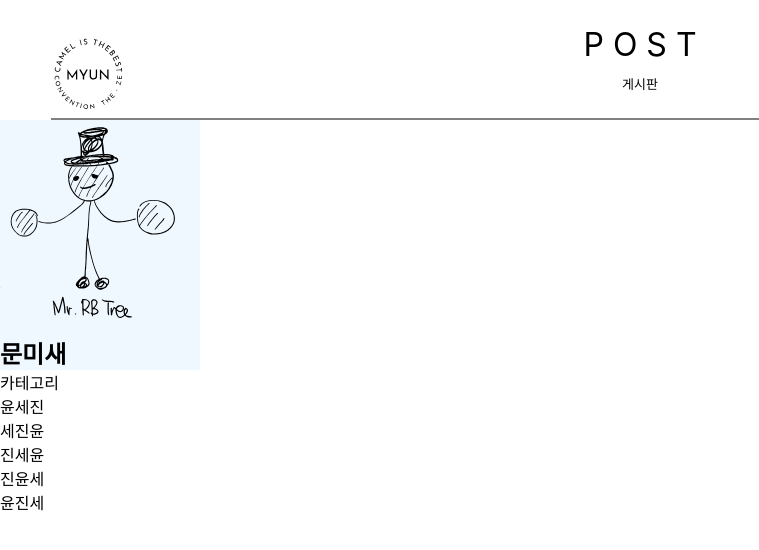
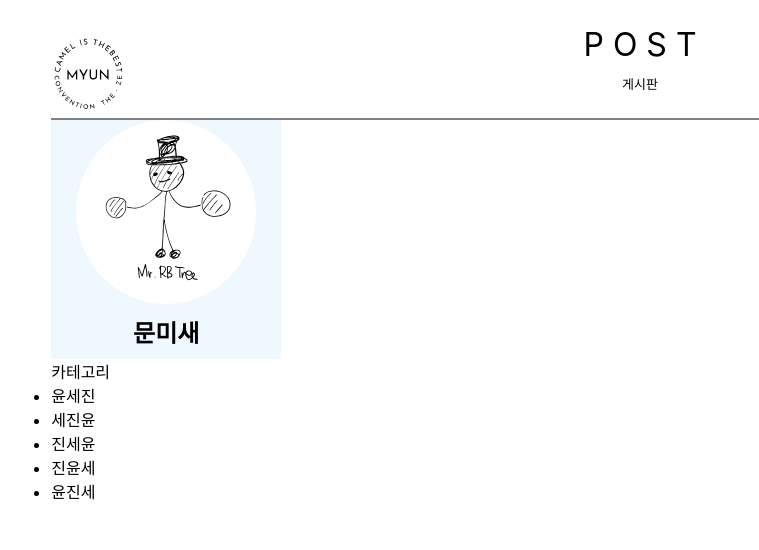
Before and after one commit to CamelIsTheBestConvention/MYun_SJ, a React (Create React App) app in the folder client/: page /post in a window 1280 px wide. Shown: the top 550 px of the page, without its empty margins (0-759 px from the left). Built offline with nearby package versions, Linux system fonts and the light colour scheme; the HTML template or start-up script is replaced by a standard one.

Commit message:
await making page

```diff
--- a/client/package.json
+++ b/client/package.json
@@ -16,6 +16,7 @@
     "react-router-dom": "^6.22.3",
     "react-scripts": "5.0.1",
     "styled-components": "^6.1.8",
+    "three": "^0.163.0",
     "typescript": "^4.9.5",
     "web-vitals": "^2.1.4"
   },
--- a/client/src/components/post/postWrapper.tsx
+++ b/client/src/components/post/postWrapper.tsx
@@ -1,12 +1,20 @@
+import styled from "styled-components"
 import PostLeft from "./postLeft"
 import PostRight from "./postRight"
 
 const PostWrapper = () => {
     return (
         <>
-            <PostLeft />
-            <PostRight />
+            <PostWrapperBox>
+                <PostLeft />
+                <PostRight />
+            </PostWrapperBox>
         </>
     )
 }
 export default PostWrapper
+
+const PostWrapperBox = styled.div`
+    width: 92%;
+    margin: 0 auto;
+`
--- a/client/src/page/signup.tsx
+++ b/client/src/page/signup.tsx
@@ -112,7 +112,7 @@ const Signup = () => {
                         setPwcheck(e.target.value)
                         setPwcheckValid(pw === e.target.value);
                     }} />
-                <Btn type="submit" color="black" fontColor="white" btnText="회원가입" />
+                <Btn type="submit" color="black" fontcolor="white" btnText="회원가입" />
             </form>
         </>
     )
--- a/client/src/style/post/postProfile.scss
+++ b/client/src/style/post/postProfile.scss
@@ -1,16 +1,22 @@
 .profile-box {
-    width: 200px;
+    width: 230px;
     background-color: aliceblue;
 }
 
 .profile-img-box {
     width: 180px;
+    margin: 0 auto;
+    border-radius: 50%;
+    background-color: white;
 }
 
 .profile-img {
-    width: 100%;
+    width: 180px;
+    height: 180px;
+    padding: 10px 0;
 }
 
 .profile-nickname {
-
+    text-align: center;
+    padding: 10px 0;
 }
```
Also changed, not shown: 1 other file (tests, documents, lock files or other folders).
